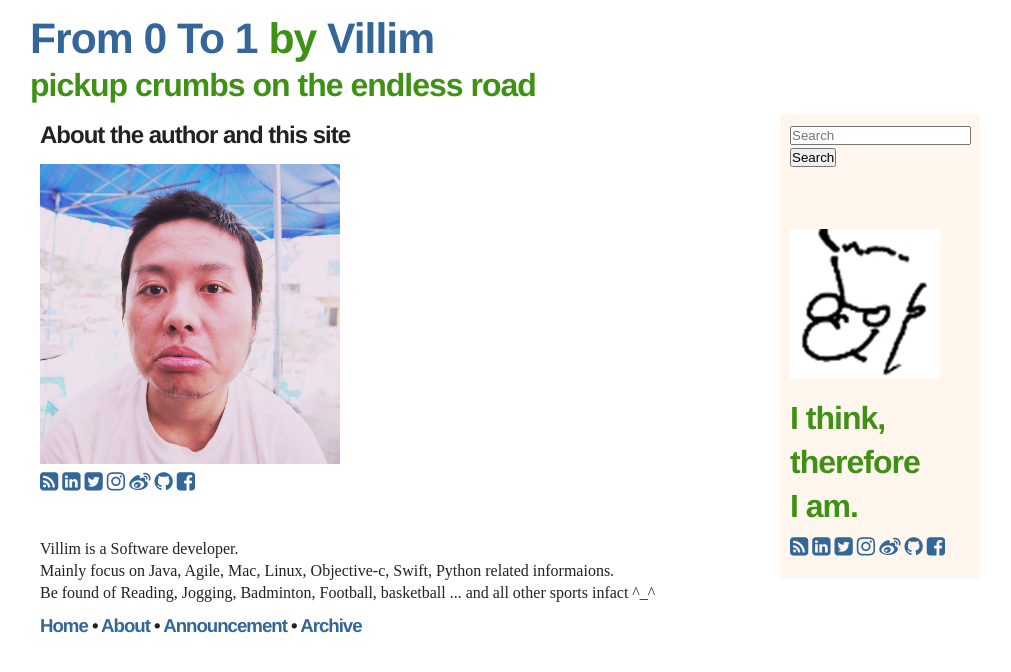
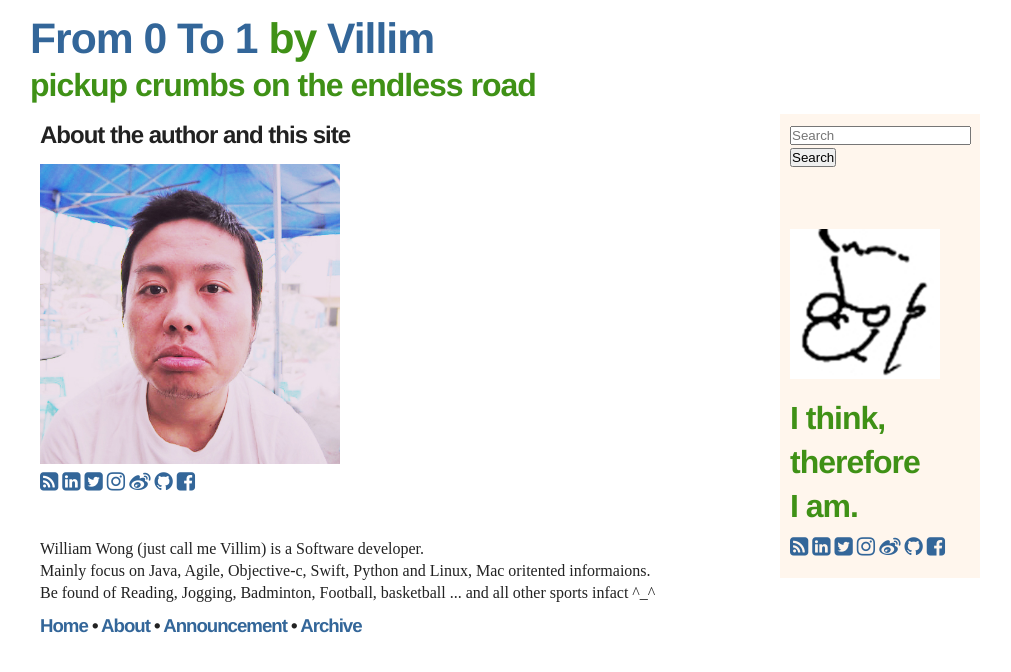
Before and after one commit to villim/villim.github.io, a Jekyll site: the page built from about.html, in a window 1280 px wide. Shown: the top 672 px of the page, without its empty margins (135-1146 px from the left). Built offline with Jekyll 4.4.1, drawn with Linux system fonts in a browser that asks for light colours; nearby versions of some CDN libraries; Markdown is read by kramdown in place of the engine named in the settings.

Commit message:
new about me

```diff
--- a/about.html
+++ b/about.html
@@ -13,8 +13,8 @@ title: About
 <br>
 <br>
 
-Villim is a  Software developer.
+William Wong (just call me Villim) is a  Software developer.
 <br>
-Mainly focus on Java, Agile, Mac, Linux, Objective-c, Swift, Python related informaions.
+Mainly focus on Java, Agile, Objective-c, Swift, Python and Linux, Mac oritented informaions.
 <br>
 Be found of Reading, Jogging, Badminton, Football, basketball ... and all other sports infact ^_^
```
